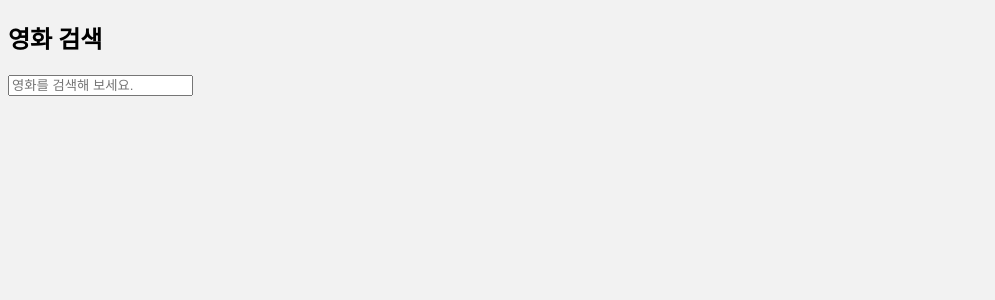
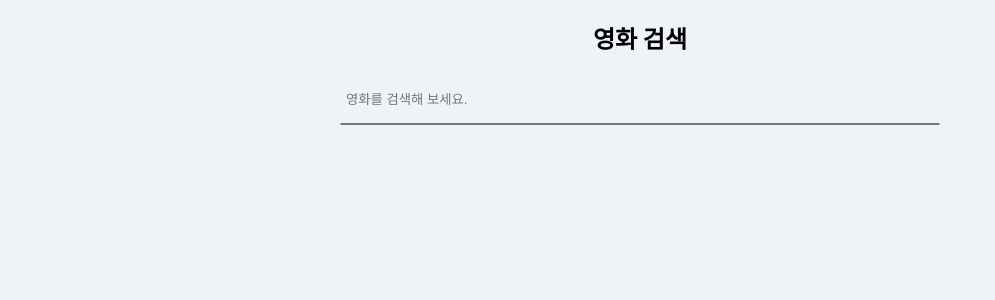
Before and after one commit to ruthetum/react-basic, a React (Create React App) app: page / in a window 1280 px wide. Shown: the top 300 px of the page, without its empty margins (0-995 px from the left). Built offline with nearby package versions, Linux system fonts and the light colour scheme.

Commit message:
CSS 스타일링

```diff
--- a/src/App.css
+++ b/src/App.css
@@ -1,3 +1,60 @@
-body {
-    background-color: #f2f2f2;
-}
+* {
+    box-sizing: border-box;
+  }
+
+  a:link { color: black; text-decoration: none;}
+  a:visited { color: black; text-decoration: none;}
+  a:hover { color: black; text-decoration: underline;}
+
+  body {
+    margin: 0;
+    padding: 0;
+    font-family: -apple-system, BlinkMacSystemFont, "Segoe UI", Roboto, Oxygen,
+      Ubuntu, Cantarell, "Open Sans", "Helvetica Neue", sans-serif;
+    background-color: #eff3f7;
+    height: 100%;
+  }
+
+  html,
+  body,
+  #potato,
+  .container {
+    height: 100%;
+    display: flex;
+    justify-content: center;
+  }
+
+  .loader {
+    width: 100%;
+    height: 100%;
+    display: flex;
+    justify-content: center;
+    align-items: center;
+  }
+
+  .input_search {
+    width: 600px;
+    margin: 0;
+    height: 50px;
+    background: none;
+    border-radius: 0;
+    border-top: 1px solid transparent;
+    border-left: 1px solid transparent;
+    border-right: 1px solid transparent;
+    padding: 0 5px;
+    position: relative;
+  }
+
+  .input_div {
+    text-align: center;
+  }
+
+  .movies {
+    display: flex;
+    justify-content: space-between;
+    align-items: flex-start;
+    flex-wrap: wrap;
+    padding: 50px;
+    padding-top: 70px;
+    width: 80%;
+  }
--- a/src/Movie.css
+++ b/src/Movie.css
@@ -0,0 +1,42 @@
+.movies .movie {
+    width: 45%;
+    background-color: white;
+    margin-bottom: 70px;
+    display: flex;
+    align-items: flex-start;
+    justify-content: space-between;
+    font-weight: 300;
+    padding: 20px;
+    border-radius: 5px;
+    color: #adaeb9;
+    box-shadow: 0 13px 27px -5px rgba(50, 50, 93, 0.25),
+      0 8px 16px -8px rgba(0, 0, 0, 0.3), 0 -6px 16px -6px rgba(0, 0, 0, 0.025);
+  }
+
+  .movie img {
+    position: relative;
+    top: -50px;
+    max-width: 120px;
+    margin-right: 30px;
+    box-shadow: 0 30px 60px -12px rgba(50, 50, 93, 0.25),
+      0 18px 36px -18px rgba(0, 0, 0, 0.3), 0 -12px 36px -8px rgba(0, 0, 0, 0.025);
+  }
+
+  .movie .movie_title,
+  .movie .movie_year,
+  .movie .movie_actors {
+    margin: 0;
+    font-weight: 300;
+  }
+
+  .movie .movie_title {
+    margin-bottom: 5px;
+    font-weight: bold;
+    font-size: 24px;
+    color: #2c2c2c;
+  }
+
+  .movie .movie_year {
+    margin-right: 10px;
+    font-size: 14px;
+  }
```
